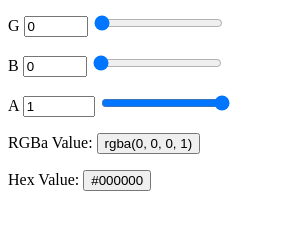
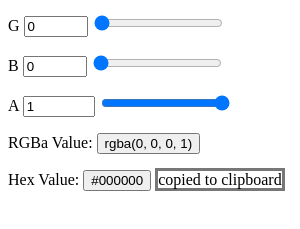
Before and after one commit to blakeworsley/electron-color, an Electron app: page app/index.html in a window 300 px wide. Both pictures are taken after a click on the button "#000000". Shown: the part 107-336 px from the top of the page. Drawn offline with Linux system fonts and the light colour scheme; no server answers.

Commit message:
added to clipboard appears when user clicks rgba or hex buttton

```diff
--- /dev/null
+++ b/app/css/index.css
@@ -0,0 +1,6 @@
+.rgba-copied::after, .hex-copied::after {
+  content: 'copied to clipboard';
+  background: white;
+  border: 3px solid #777;
+  transition: 2s;
+}
--- a/app/index.html
+++ b/app/index.html
@@ -2,6 +2,7 @@
 <html>
   <head>
     <meta charset="UTF-8">
+    <link rel="stylesheet" href="css/index.css">
     <title>Electron Color - Kyle & Blake</title>
   </head>
   <body class='body-background'>
@@ -22,13 +23,14 @@
       <input class='alpha-value-input' value='1' type='number' min='0' max='1' step='0.01' />
       <input class='alpha-value-input-slider' value='1' type='range' min='0' max='1' step='0.01' />
     </p>
-    <p>RGBa Value:
+    <p class='rgba-containter'>RGBa Value:
       <button class='rgba-value'>
         rgba(<span class='red-value'>0</span>, <span class='green-value'>0</span>, <span class='blue-value'>0</span>, <span class='alpha-value'>1</span>)
       </button>
     </p>
-    <p>Hex Value:
+    <p class='hex-container'>Hex Value:
       <button class='hex-value-button'><span class='hex-value'>#000000</span></button>
+    </p>
     <script src="jquery.js"></script>
     <script>
       try { $ = jQuery = module.exports; } catch(e) {}
--- a/app/script.js
+++ b/app/script.js
@@ -3,6 +3,8 @@ const { clipboard } = require('electron');
 const $bodyBackground = $('.body-background');
 const $rgbaValue = $('.rgba-value');
 const $hexValue = $('.hex-value');
+const $hexContainer = $('.hex-container');
+const $rgbaContainer = $('.rgba-containter');
 
 const $hexValueButton = $('.hex-value-button');
 
@@ -42,12 +44,14 @@ $alphaValueInputSlider.on('change', () => handleIndividualColorValue($alphaValue
 
 $rgbaValue.on('click', function() {
   clipboard.writeText($rgbaValue.text().trim());
-  alert('Value copied!');
+  $rgbaContainer.addClass('rgba-copied');
+  debugger;
 });
 
 $hexValueButton.on('click', function() {
   clipboard.writeText($hexValueButton.text().trim());
-  alert('Value copied!');
+  $hexContainer.addClass('hex-copied');
+  debugger;
 });
 
 function rgbToHex(rgb){
```
